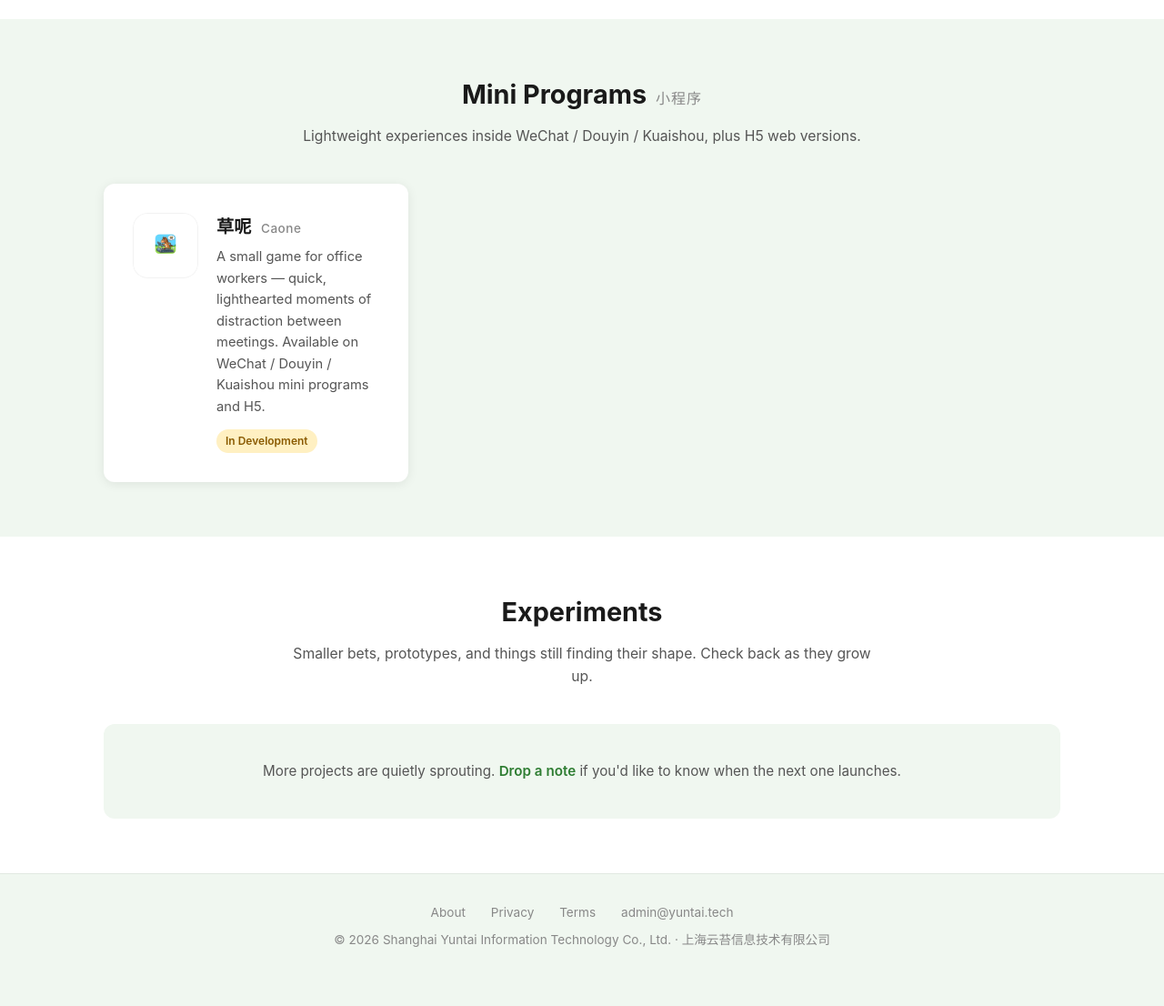
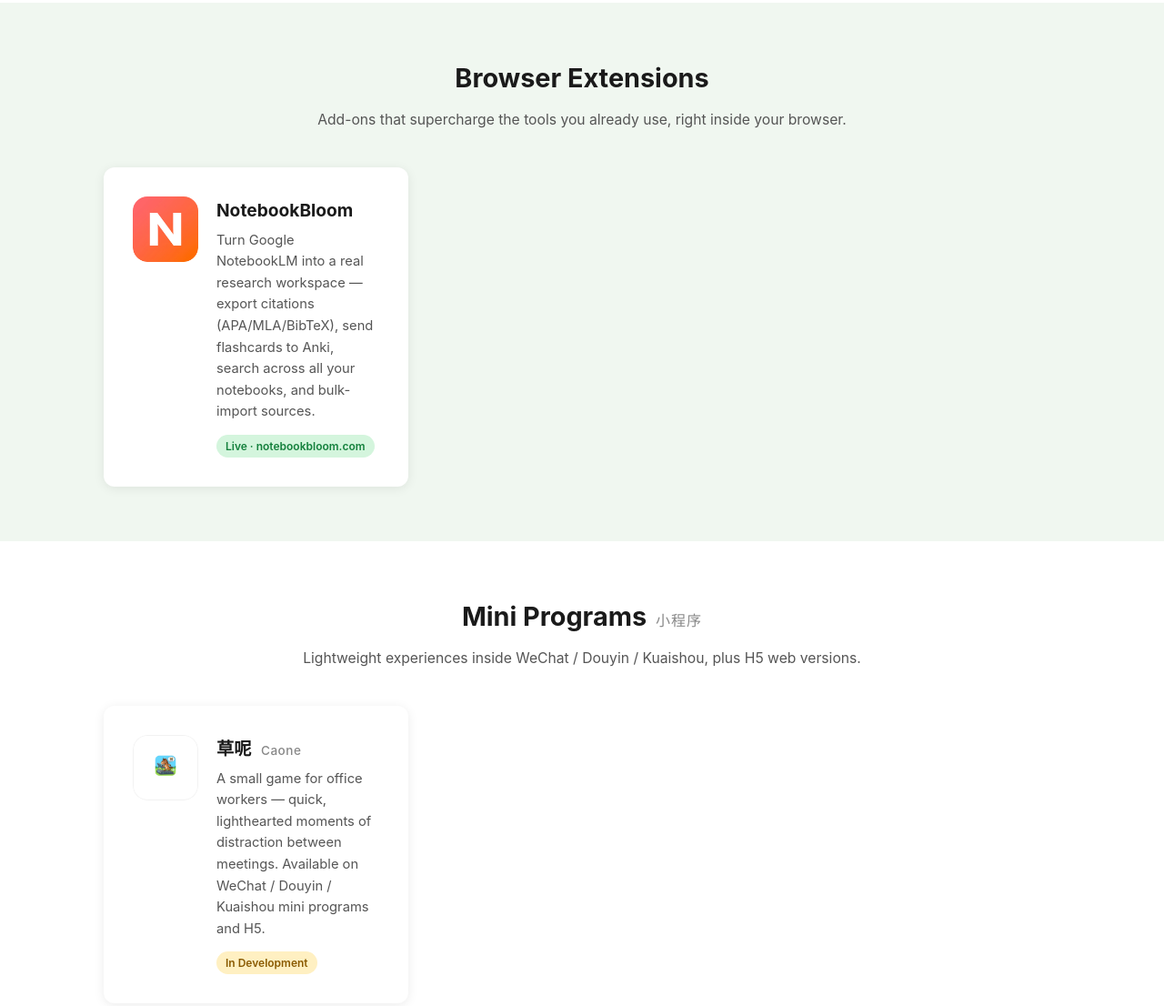
Before and after one commit to gongshaojie12/yuntai-official-website, a plain HTML site: page index.html in a window 1280 px wide. Shown: the part 1539-2645 px from the top of the page at 91% size. Before the commit the page ends 2616 px from the top, so only its background shows below. Drawn offline with Linux system fonts and the light colour scheme.

Commit message:
add notebookbloom

```diff
--- a/index.html
+++ b/index.html
@@ -41,6 +41,7 @@
     <ul class="nav-links">
       <li><a href="#mobile-apps">Mobile Apps</a></li>
       <li><a href="#web-tools">Web Tools</a></li>
+      <li><a href="#extensions">Extensions</a></li>
       <li><a href="#mini-programs">Mini Programs</a></li>
       <li><a href="about.html">About</a></li>
       <li><a href="mailto:admin@yuntai.tech">Contact</a></li>
@@ -72,7 +73,7 @@
         <div>
           <h3>GrowBook</h3>
           <p>Your personal plant care companion. Track watering schedules, log growth observations, identify plants with AI, and keep every green friend thriving.</p>
-          <span class="badge badge-soon">Coming Soon on Google Play</span>
+          <span class="badge badge-live">Live · on Google Play</span>
         </div>
       </a>
 
@@ -120,8 +121,30 @@
   </div>
 </section>
 
+<!-- ────────── Browser Extensions ────────── -->
+<section id="extensions" class="category-section">
+  <div class="container">
+    <div class="section-head">
+      <h2>Browser Extensions</h2>
+      <p class="section-desc">Add-ons that supercharge the tools you already use, right inside your browser.</p>
+    </div>
+    <div class="apps-grid">
+
+      <a href="https://notebookbloom.com" target="_blank" rel="noopener" class="app-card fade-in">
+        <img src="assets/images/notebookbloom_icon.png" alt="NotebookBloom">
+        <div>
+          <h3>NotebookBloom</h3>
+          <p>Turn Google NotebookLM into a real research workspace — export citations (APA/MLA/BibTeX), send flashcards to Anki, search across all your notebooks, and bulk-import sources.</p>
+          <span class="badge badge-live">Live · notebookbloom.com</span>
+        </div>
+      </a>
+
+    </div>
+  </div>
+</section>
+
 <!-- ────────── Mini Programs ────────── -->
-<section id="mini-programs" class="category-section">
+<section id="mini-programs" class="category-section alt">
   <div class="container">
     <div class="section-head">
       <h2>Mini Programs <span class="section-zh">小程序</span></h2>
@@ -143,7 +166,7 @@
 </section>
 
 <!-- ────────── Experiments ────────── -->
-<section id="experiments" class="category-section alt">
+<section id="experiments" class="category-section">
   <div class="container">
     <div class="section-head">
       <h2>Experiments</h2>
```
Also changed, not shown: about.html (+2 -0 lines), assets/images/notebookbloom_icon.png (added).
